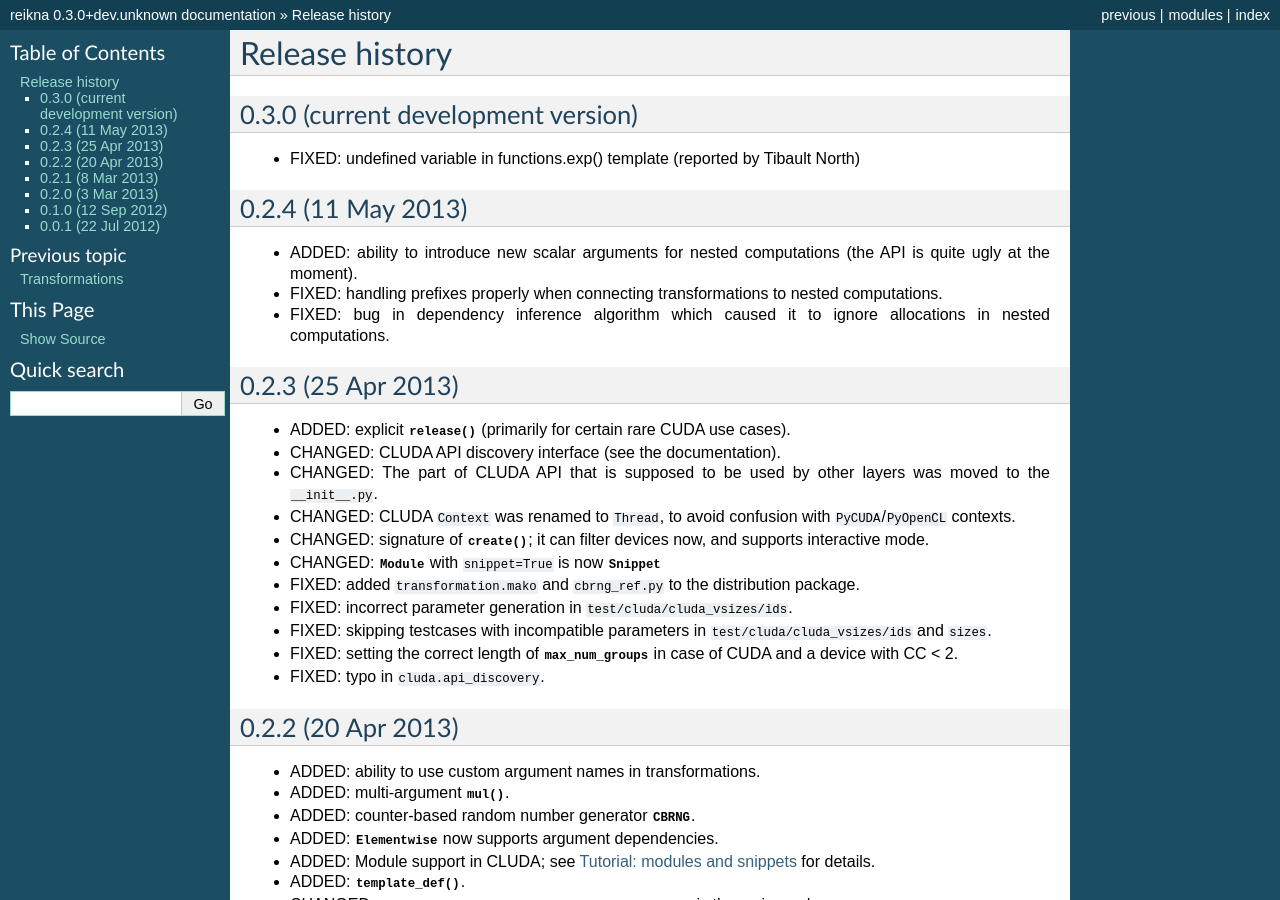
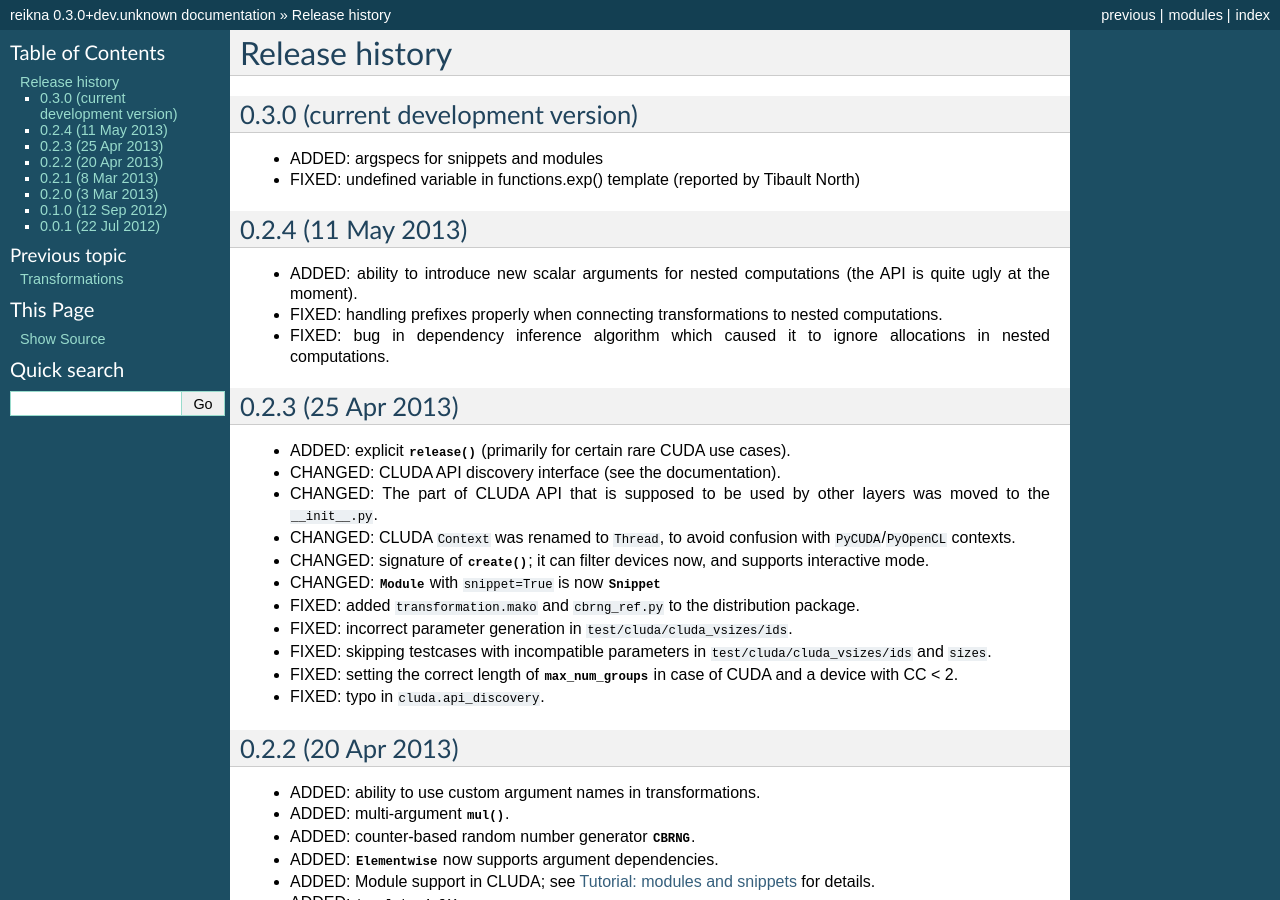
Before and after one commit to fjarri/reikna, a Sphinx documentation site: the page built from doc/source/history.rst, in a window 1280 px wide and 900 px high. Built offline with Sphinx 7.4.7, drawn with Linux system fonts in a browser that asks for light colours.

Commit message:
doc/history: added feature

```diff
--- a/doc/source/history.rst
+++ b/doc/source/history.rst
@@ -6,6 +6,7 @@ Release history
 0.3.0 (current development version)
 ===================================
 
+* ADDED: argspecs for snippets and modules
 
 * FIXED: undefined variable in functions.exp() template (reported by Tibault North)
 
```
